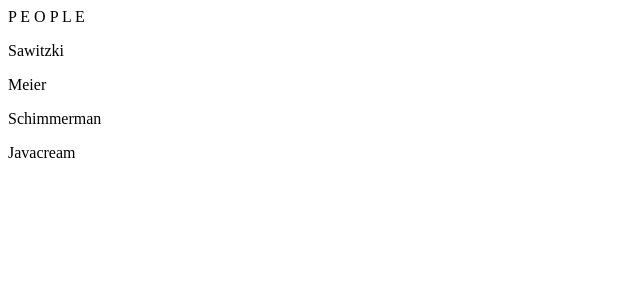
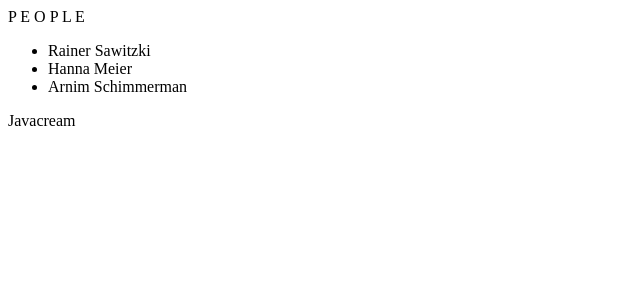
Before and after one commit to Javacream/org.javacream.training.react, a JavaScript app in the folder training/: page / in a window 1280 px wide. Shown: the top 300 px of the page, without its empty margins (0-640 px from the left). Built offline with nearby package versions, Linux system fonts and the light colour scheme; the HTML template or start-up script is replaced by a standard one.

Commit message:
add PersonComponent

```diff
--- a/training/src/people/PeopleList.js
+++ b/training/src/people/PeopleList.js
@@ -1,12 +1,13 @@
 import {peopleModel} from './PeopleApplicationContext'
+import PersonComponent from './PersonComponent'
 export default function PeopleList(){
     //peopleList: Typ: Liste von Personen-Informtaionen
     let peopleList = peopleModel.people
-    let peopleHtmlList = peopleList.map((person) => <p key={person.id}>{person.lastname}</p>)
+    let peopleHtmlList = peopleList.map((person) => <PersonComponent key={person.id} person={person} />)
 
     return (
         <>
-            {peopleHtmlList}
+            <ul>{peopleHtmlList}</ul>
         </>
     )
 }
--- /dev/null
+++ b/training/src/people/PersonComponent.js
@@ -0,0 +1,9 @@
+export default function PersonComponent(props){
+    let person = props.person
+    return (
+        <>
+          <li>{person.firstname} {person.lastname}</li>
+        </>
+    )
+
+}
```
